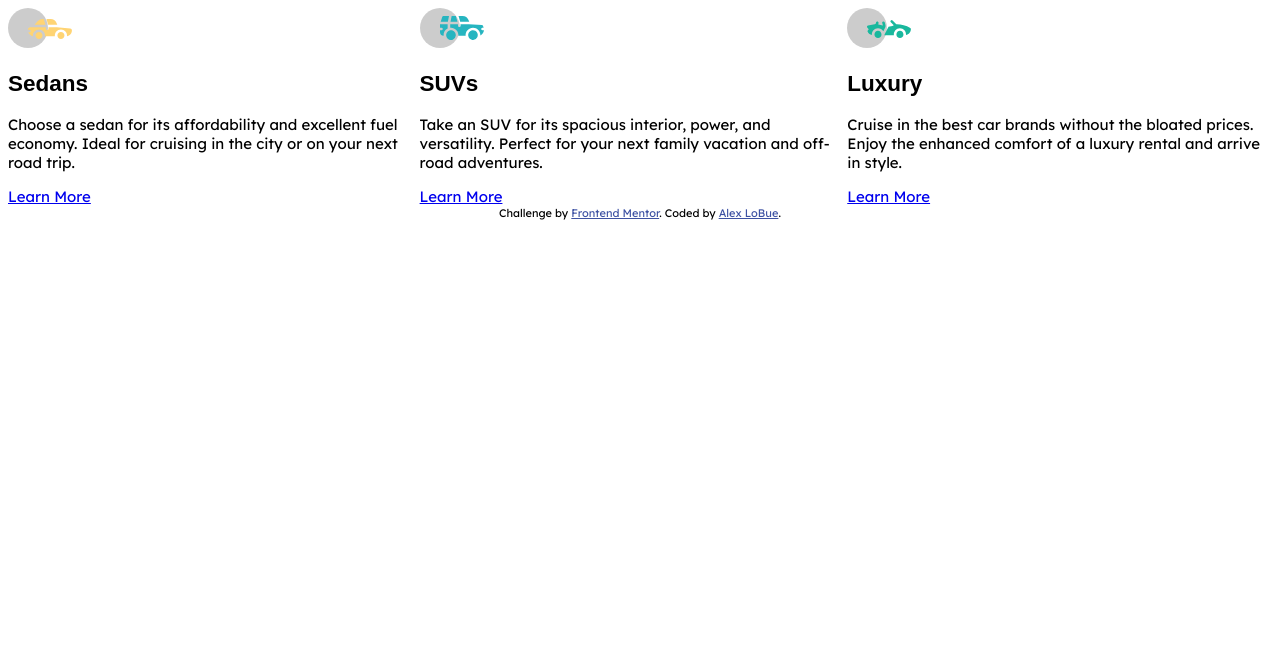
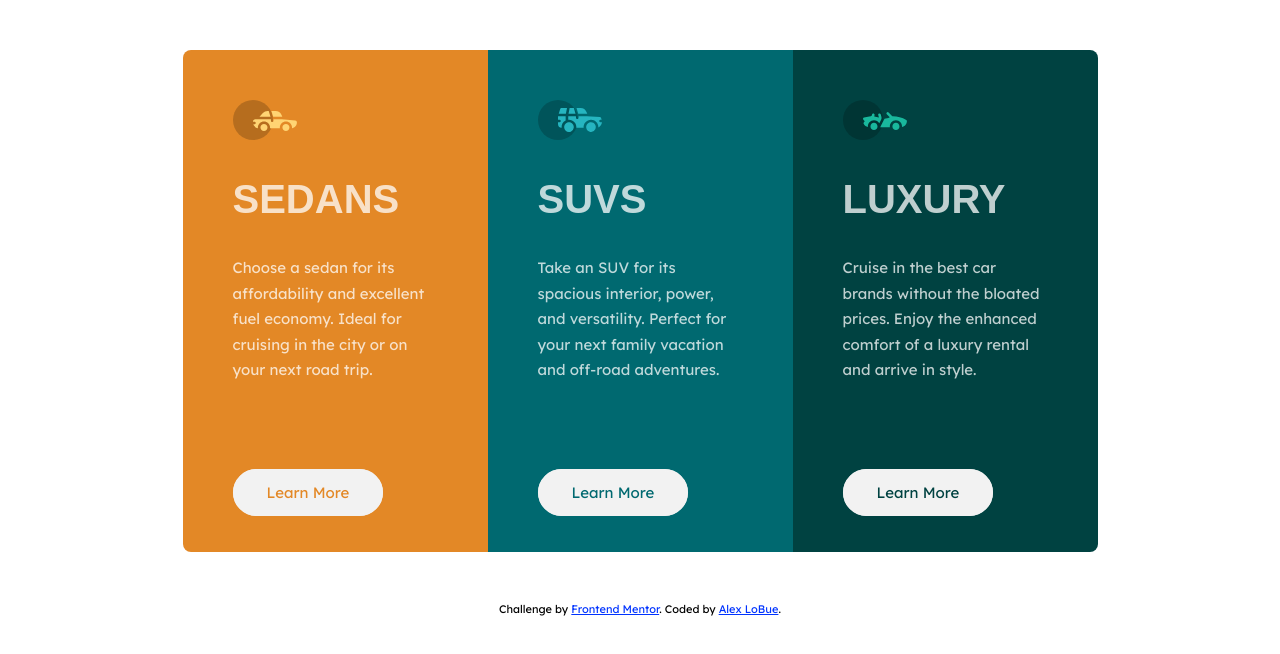
Before and after one commit to alexanderlobue-droid/WebDev, a plain HTML site: page FrontendMentor/index.html in a window 1280 px wide. Drawn offline with Linux system fonts and the light colour scheme; a web font is replaced by a local one.

Commit message:
Finished the Frontend Mentor

```diff
--- a/FrontendMentor/index.html
+++ b/FrontendMentor/index.html
@@ -23,31 +23,76 @@
 
     h2 {
       font-family: "Big Shoulders", sans-serif;
+      text-transform: uppercase;
+      color:hsla(0, 0%, 100%, 0.75);
+      font-size: 2.5rem;
+    }
+
+    p {
+      line-height: 1.7em;
+      margin-bottom: 100px;
     }
 
     .container {
       display: flex;
+      justify-content: center;
+      align-items: center;
+      margin: 50px;
     }
 
+    .card {
+      color:hsla(0, 0%, 100%, 0.75);
+      width: 305px;
+      padding: 50px;
+    }
+
+    .card a {
+      background-color: hsl(0, 0%, 95%);
+      padding: 12px 32px;
+      border: 2px solid hsl(0, 0%, 95%);
+      border-radius: 30px;
+      text-decoration: none;
+    }
+
+    .card a:hover {
+      background-color: transparent;
+      color:hsl(0, 0%, 95%);
+    }
+
+    .sedan {background-color: hsl(31, 77%, 52%); border-top-left-radius: 8px; border-bottom-left-radius: 8px;}
+    .suv {background-color: hsl(184, 100%, 22%); }
+    .luxury {background-color: hsl(179, 100%, 13%);border-bottom-right-radius: 8px; border-top-right-radius: 8px;}
+
+    .sedan a {color: hsl(31, 77%, 52%);}
+    .suv a {color: hsl(184, 100%, 22%);}
+    .luxury a {color: hsl(179, 100%, 13%);}
+
     .attribution { font-size: 11px; text-align: center; }
-    .attribution a { color: hsl(228, 45%, 44%); }
+    .attribution a { color: hsl(228, 100%, 50%); }
+
+    @media screen and (max-width:900px) {
+      .container {flex-direction: column;}
+      .sedan {border-bottom-left-radius: 0; border-top-right-radius: 8px;}
+      .luxury {border-bottom-left-radius: 8px; border-top-right-radius: 0px;}
+    }
+
   </style>
 </head>
 <body>
   <div class="container">
-    <div class="card">
+    <div class="card sedan">
       <img src="images/icon-sedans.svg" alt="Sedans Icons">
       <h2>Sedans</h2>
       <p>Choose a sedan for its affordability and excellent fuel economy. Ideal for cruising in the city or on your next road trip.</p>
       <a href="#">Learn More</a>
     </div>
-  <div class="card">
+  <div class="card suv">
     <img src="images/icon-suvs.svg" alt="Sedans Icons">
     <h2>SUVs</h2>
     <p>Take an SUV for its spacious interior, power, and versatility. Perfect for your next family vacation and off-road adventures.</p>
     <a href="#">Learn More</a>
   </div>
-  <div class="card">
+  <div class="card luxury">
     <img src="images/icon-luxury.svg" alt="Sedans Icons">
     <h2>Luxury</h2>
     <p>Cruise in the best car brands without the bloated prices. Enjoy the enhanced comfort of a luxury rental and arrive in style.</p>
@@ -56,7 +101,7 @@
   </div>
   <div class="attribution">
     Challenge by <a href="https://www.frontendmentor.io?ref=challenge" target="_blank">Frontend Mentor</a>.
-    Coded by <a href="#">Alex LoBue</a>.
+    Coded by <a href="https://github.com/alexanderlobue-droid/WebDev">Alex LoBue</a>.
   </div>
 </body>
 </html>
```
Also changed, not shown: 1 other file.
